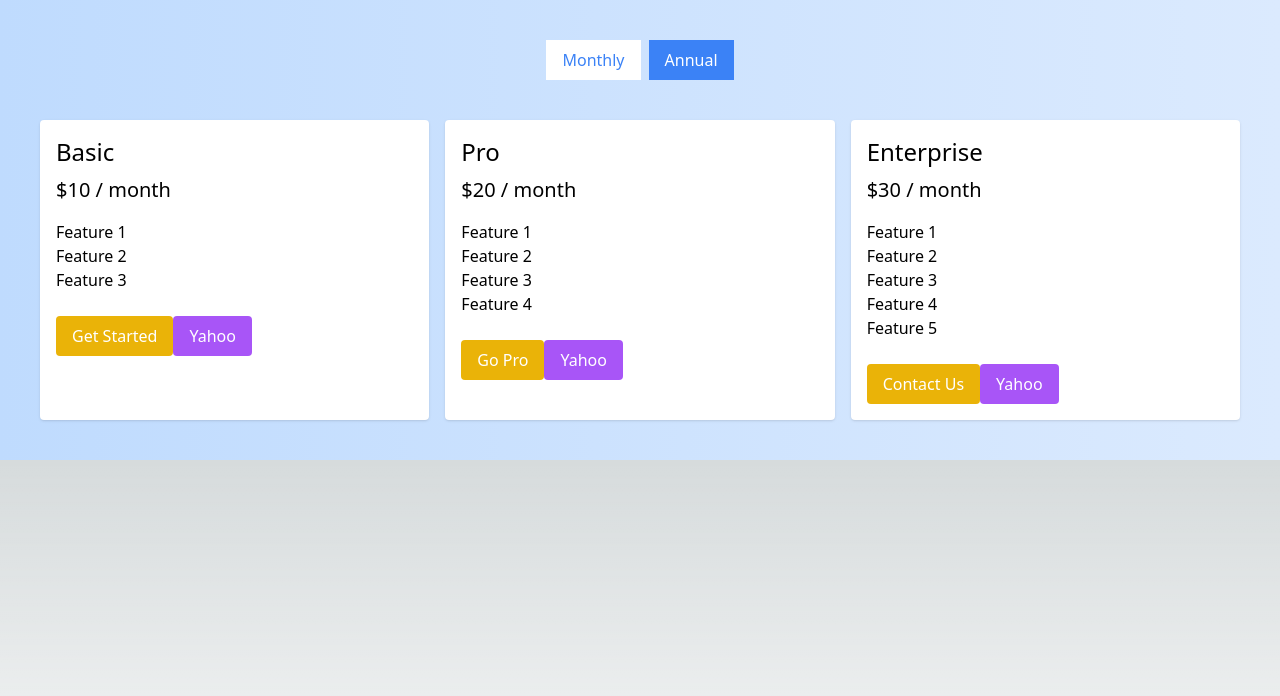
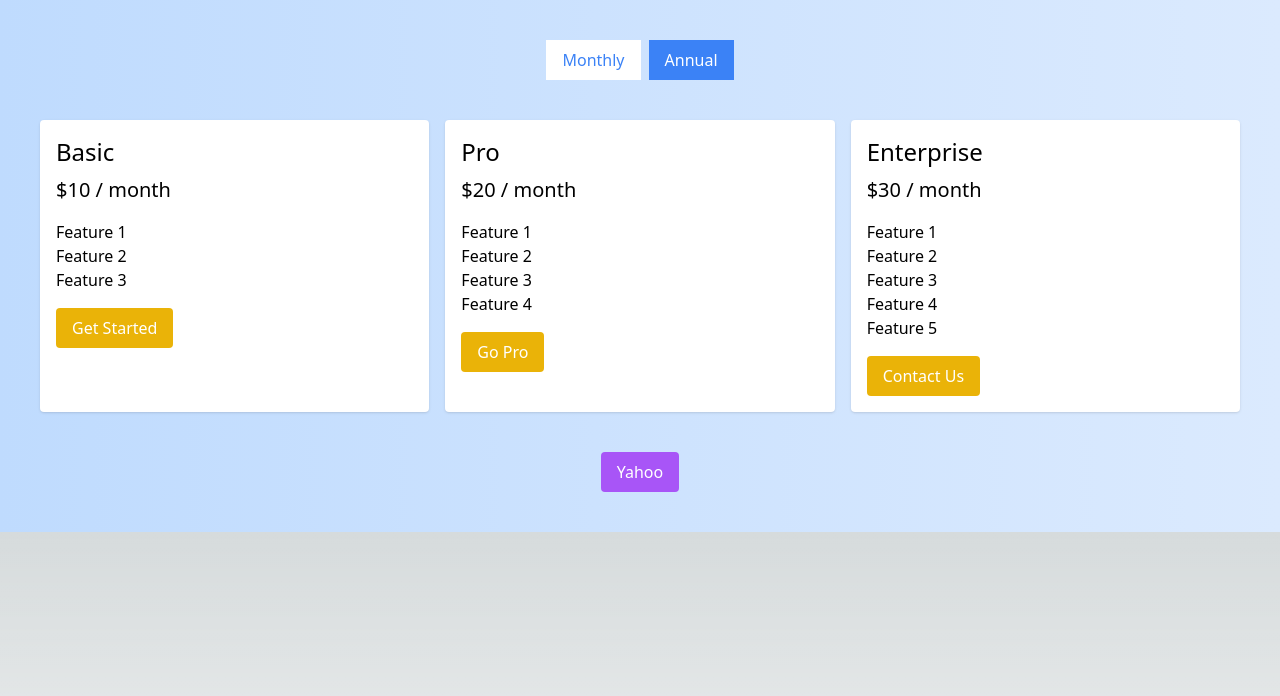
Before and after one commit to imagine-bot/price-107, a Next.js app: page /pricing in a window 1280 px wide. Shown: the top 696 px of the page. Built offline with nearby package versions, Linux system fonts and the light colour scheme.

Commit message:
Commit from Stub AI (#3)

```diff
--- a/components/Pricing.tsx
+++ b/components/Pricing.tsx
@@ -40,9 +40,11 @@ const Pricing: React.FC<PricingProps> = ({ pricingTypes }) => {
               ))}
             </ul>
             <button className="bg-yellow-500 text-white px-4 py-2 rounded">{type.cta}</button>
-            <button className="bg-purple-500 text-white px-4 py-2 rounded mt-2">Yahoo</button>
           </div>
         ))}
+      </div>
+      <div className="flex justify-center mt-10">
+        <button className="bg-purple-500 text-white px-4 py-2 rounded">Yahoo</button>
       </div>
     </div>
   );
```
